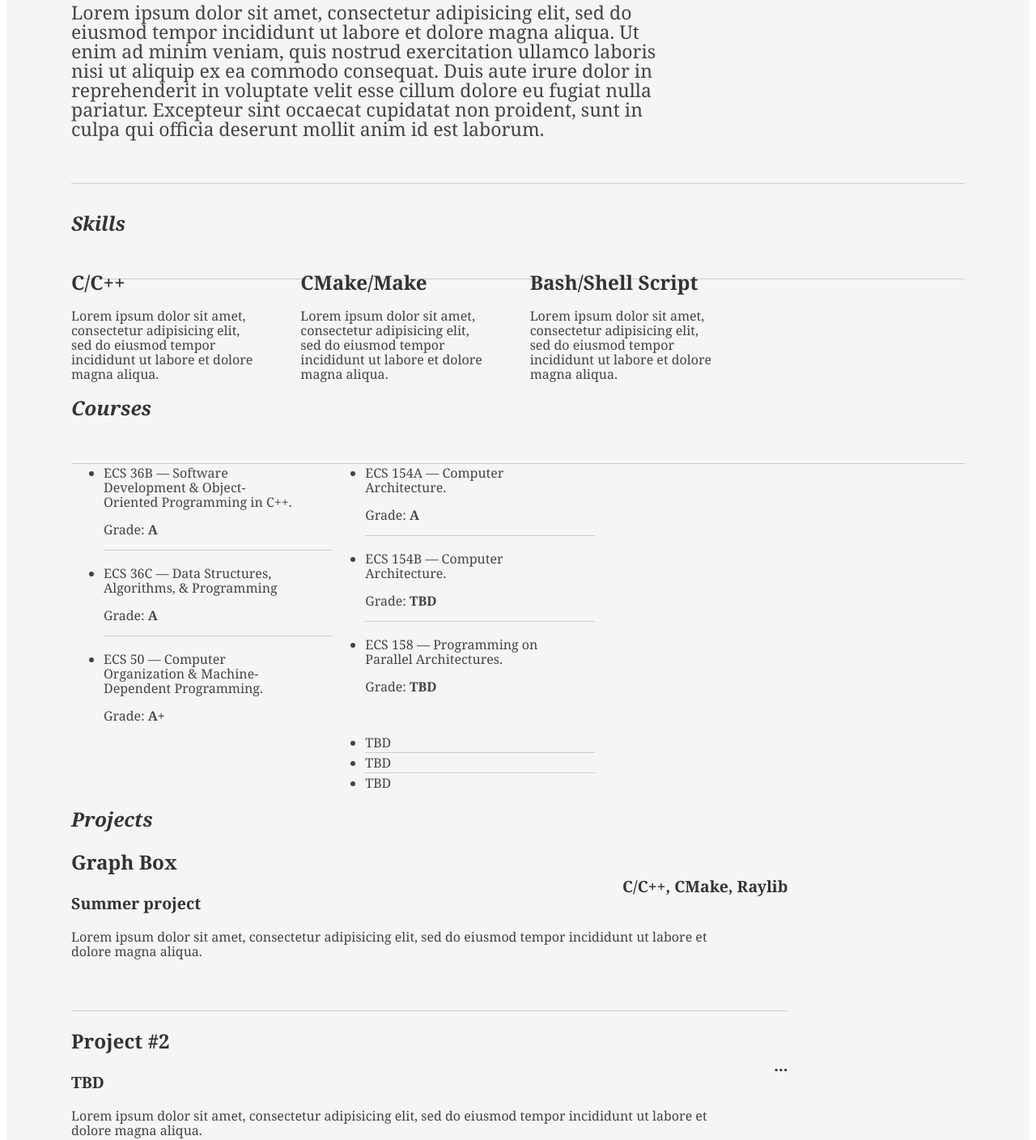
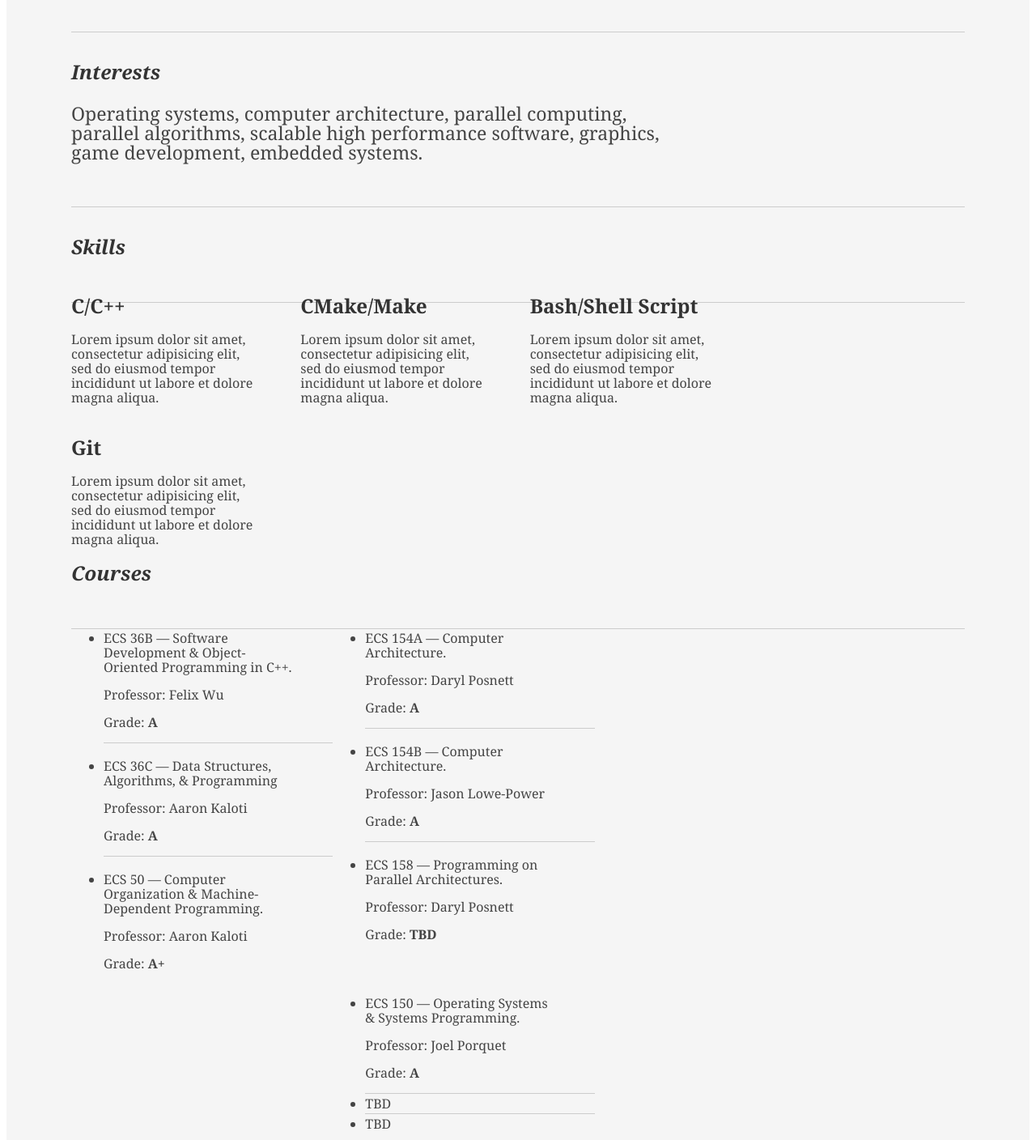
Before and after one commit to ajhelbig/ajhelbig.github.io, a plain HTML site: page index.html in a window 1280 px wide. Shown: the part 772-2180 px from the top of the page at 81% size. Drawn offline with Linux system fonts and the light colour scheme; a small style sheet from the web is missing.

Commit message:
added profile picture, updated courses, and added downloadable resume

```diff
--- a/index.html
+++ b/index.html
@@ -25,8 +25,8 @@
 					<h2>CS student at UC Davis</h2>
 					<h3><a href="mailto:ajhelbig@ucdavis.edu">
 					ajhelbig@ucdavis.edu</a></h3>
-					<h3>(530) - 616-1752</h3>
-					<h3><a id="pdf" href="#">Download PDF</a></h3>
+					<h3>(530)-616-1752</h3>
+					<h3><a id="pdf" href="Resume.pdf">Download PDF</a></h3>
 
 				</div>
 
@@ -34,6 +34,7 @@
 					<div class="contact-info">
 
 						<!-- put profile pic here -->
+						<img src="studentphoto.aspx.jpeg">
 
 					</div><!--// .contact-info -->
 				</div>
@@ -67,12 +68,7 @@
 						</div>
 						<div class="yui-u">
 							<p class="enlarge">
-								Lorem ipsum dolor sit amet, consectetur adipisicing elit, sed do eiusmod
-								 tempor incididunt ut labore et dolore magna aliqua. Ut enim ad minim veniam,
-								 quis nostrud exercitation ullamco laboris nisi ut aliquip ex ea commodo
-								 consequat. Duis aute irure dolor in reprehenderit in voluptate velit esse
-								 cillum dolore eu fugiat nulla pariatur. Excepteur sint occaecat cupidatat non
-								 proident, sunt in culpa qui officia deserunt mollit anim id est laborum.
+								Operating systems, computer architecture,  parallel computing, parallel algorithms, scalable high performance software, graphics, game development, embedded systems.
 							</p>
 						</div>
 					</div><!--// .yui-gf -->
@@ -112,6 +108,16 @@
 									magna aliqua.
 									</p>
 								</div>
+
+								<div class="talent">
+									<h2>Git</h2>
+									<p>
+									Lorem ipsum dolor sit amet, consectetur
+									adipisicing elit, sed do eiusmod
+									tempor incididunt ut labore et dolore
+									magna aliqua.
+									</p>
+								</div>
 						</div>
 					</div><!--// .yui-gf -->
 
@@ -126,20 +132,31 @@
 										ECS 36B — Software Development & Object-Oriented Programming in C++.
 									</p>
 									<p>
+										Professor: Felix Wu
+									</p>
+									<p>
 										Grade: <strong>A</strong>
 									</p>
 								</li>
+
 								<li>
 									<p>
 										ECS 36C — Data Structures, Algorithms, & Programming
 									</p>
 									<p>
+										Professor: Aaron Kaloti
+									</p>
+									<p>
 										Grade: <strong>A</strong>
 									</p>
 								</li>
+
 								<li class="last">
 									<p>
 										ECS 50 — Computer Organization & Machine-Dependent Programming.
+									</p>
+									<p>
+										Professor: Aaron Kaloti
 									</p>
 									<p>
 										Grade: <strong>A+</strong>
@@ -153,20 +170,31 @@
 										ECS 154A — Computer Architecture.
 									</p>
 									<p>
+										Professor: Daryl Posnett
+									</p>
+									<p>
 										Grade: <strong>A</strong>
 									</p>
 								</li>
+
 								<li>
 									<p>
 										ECS 154B — Computer Architecture.
 									</p>
 									<p>
-										Grade: <strong>TBD</strong>
+										Professor: Jason Lowe-Power
+									</p>
+									<p>
+										Grade: <strong>A</strong>
 									</p>
 								</li>
+
 								<li class="last">
 									<p>
 										ECS 158 — Programming on Parallel Architectures.
+									</p>
+									<p>
+										Professor: Daryl Posnett
 									</p>
 									<p>
 										Grade: <strong>TBD</strong>
@@ -175,7 +203,18 @@
 							</ul>
 
 							<ul class="talent">
-								<li>TBD</li>
+								<li>
+									<p>
+										ECS 150 — Operating Systems & Systems Programming.
+									</p>
+									<p>
+										Professor: Joel Porquet
+									</p>
+									<p>
+										Grade: <strong>A</strong>
+									</p>
+								</li>
+
 								<li>TBD</li>
 								<li class="last">TBD</li>
 							</ul>
@@ -251,7 +290,7 @@
 		<div id="ft">
 			<p>Andrew Helbig &mdash; <a href="mailto:ajhelbig@ucdavis.edu">
 			ajhelbig@ucdavis.edu
-			</a> &mdash; (530) - 616-1752</p>
+			</a> &mdash; (530)-616-1752</p>
 		</div><!--// footer -->
 
 	</div><!-- // inner -->
```
Also changed, not shown: studentphoto.aspx.jpeg (added), 1 other file.
